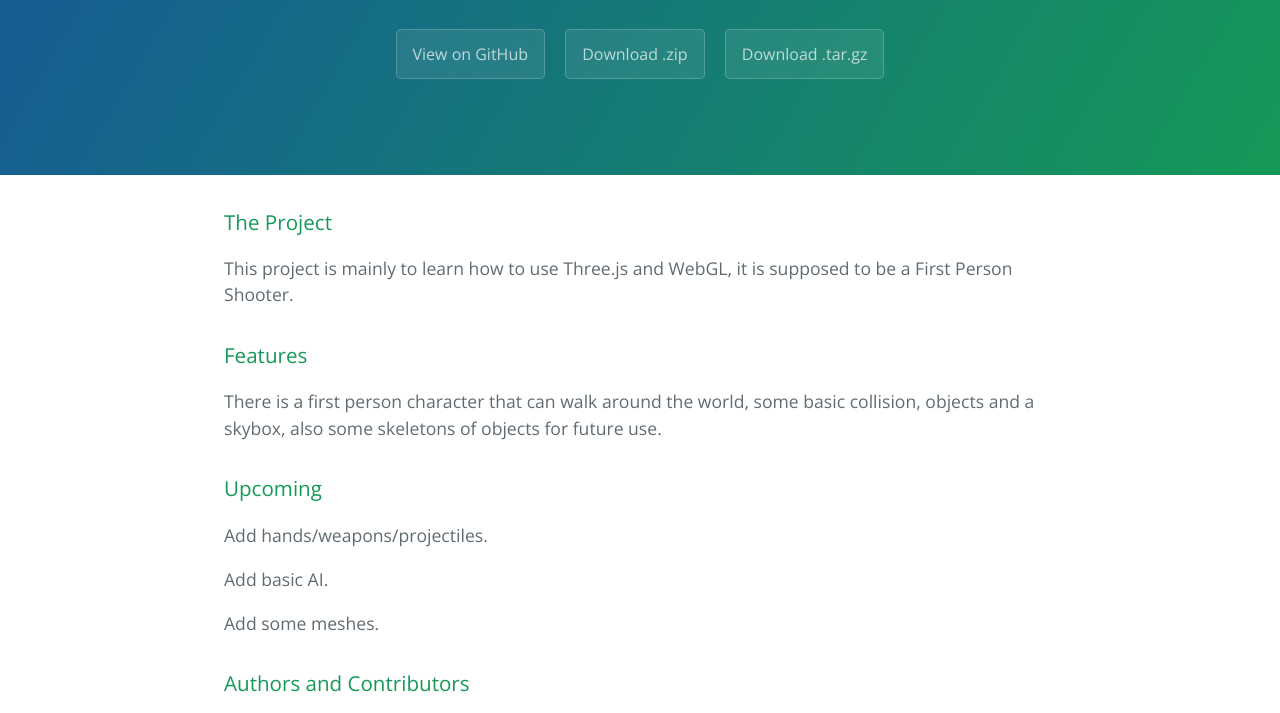
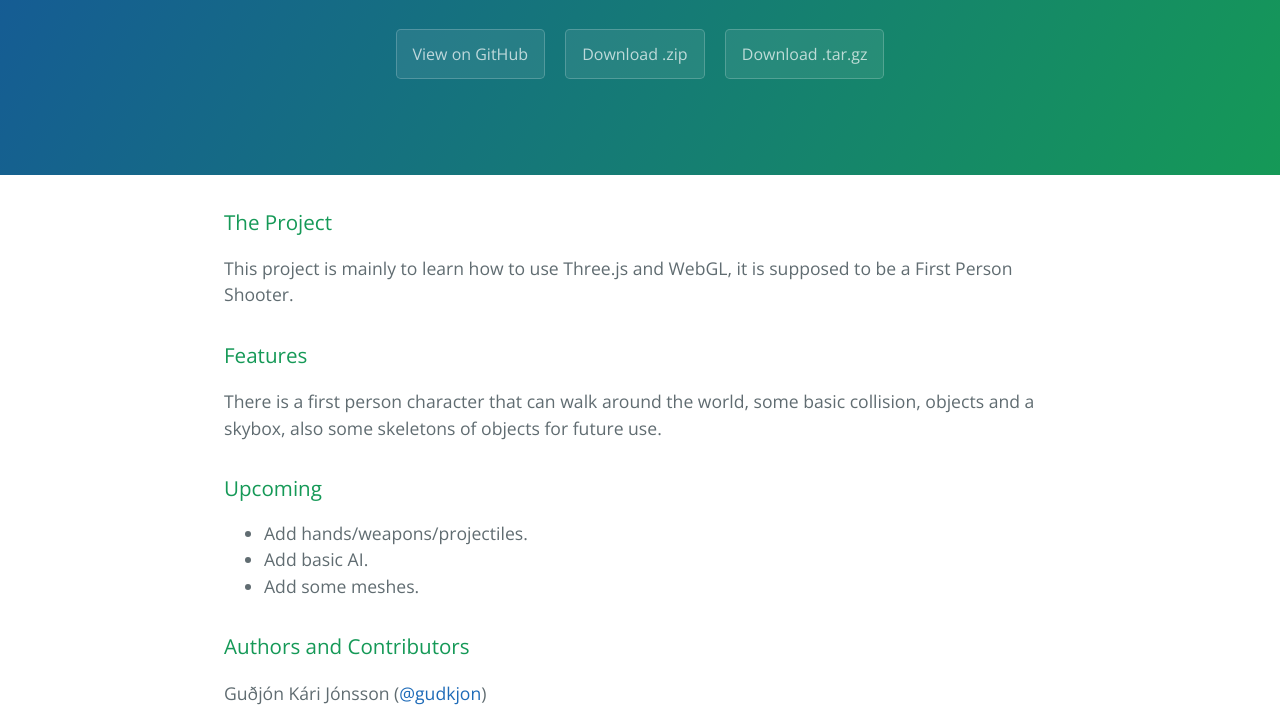
Before and after one commit to gudkjon/Exorcist, a plain HTML site: page index.html in a window 1280 px wide. Shown: the part 208-921 px from the top of the page. Drawn offline with nearby package versions, Linux system fonts and the light colour scheme.

```diff
--- a/index.html
+++ b/index.html
@@ -32,11 +32,11 @@
 <h3>
 <a id="upcoming" class="anchor" href="#upcoming" aria-hidden="true"><span class="octicon octicon-link"></span></a>Upcoming</h3>
 
-<p>Add hands/weapons/projectiles.</p>
-
-<p>Add basic AI.</p>
-
-<p>Add some meshes.</p>
+<ul>
+<li>Add hands/weapons/projectiles.</li>
+<li>Add basic AI.</li>
+<li>Add some meshes.</li>
+</ul>
 
 <h3>
 <a id="authors-and-contributors" class="anchor" href="#authors-and-contributors" aria-hidden="true"><span class="octicon octicon-link"></span></a>Authors and Contributors</h3>
--- a/params.json
+++ b/params.json
@@ -1 +1 @@
-{"name":"First Person Game","tagline":"Three.js game","body":"### The Project\r\nThis project is mainly to learn how to use Three.js and WebGL, it is supposed to be a First Person Shooter.\r\n\r\n### Features\r\nThere is a first person character that can walk around the world, some basic collision, objects and a skybox, also some skeletons of objects for future use.\r\n\r\n### Upcoming\r\nAdd hands/weapons/projectiles.\r\n\r\nAdd basic AI.\r\n\r\nAdd some meshes.\r\n\r\n### Authors and Contributors\r\nGuðjón Kári Jónsson (@gudkjon)\r\n\r\nSturla Freyr Magnúnsson (@Stullif)\r\n","google":"","note":"Don't delete this file! It's used internally to help with page regeneration."}
+{"name":"First Person Game","tagline":"Three.js game","body":"### The Project\r\nThis project is mainly to learn how to use Three.js and WebGL, it is supposed to be a First Person Shooter.\r\n\r\n### Features\r\nThere is a first person character that can walk around the world, some basic collision, objects and a skybox, also some skeletons of objects for future use.\r\n\r\n### Upcoming\r\n* Add hands/weapons/projectiles.\r\n* Add basic AI.\r\n* Add some meshes.\r\n\r\n### Authors and Contributors\r\nGuðjón Kári Jónsson (@gudkjon)\r\n\r\nSturla Freyr Magnúnsson (@Stullif)\r\n","google":"","note":"Don't delete this file! It's used internally to help with page regeneration."}
```
